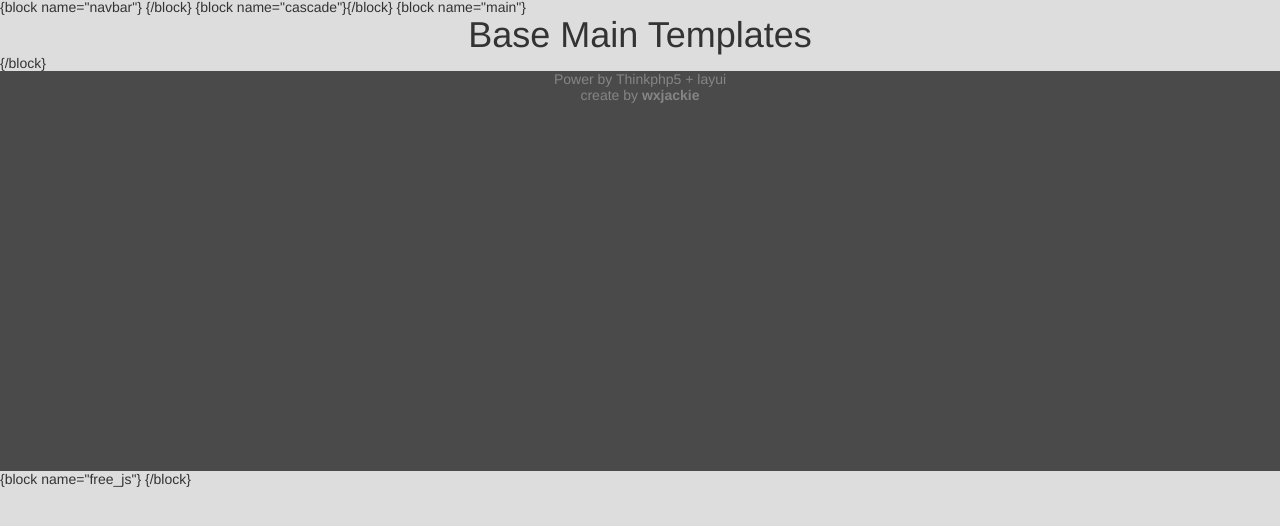
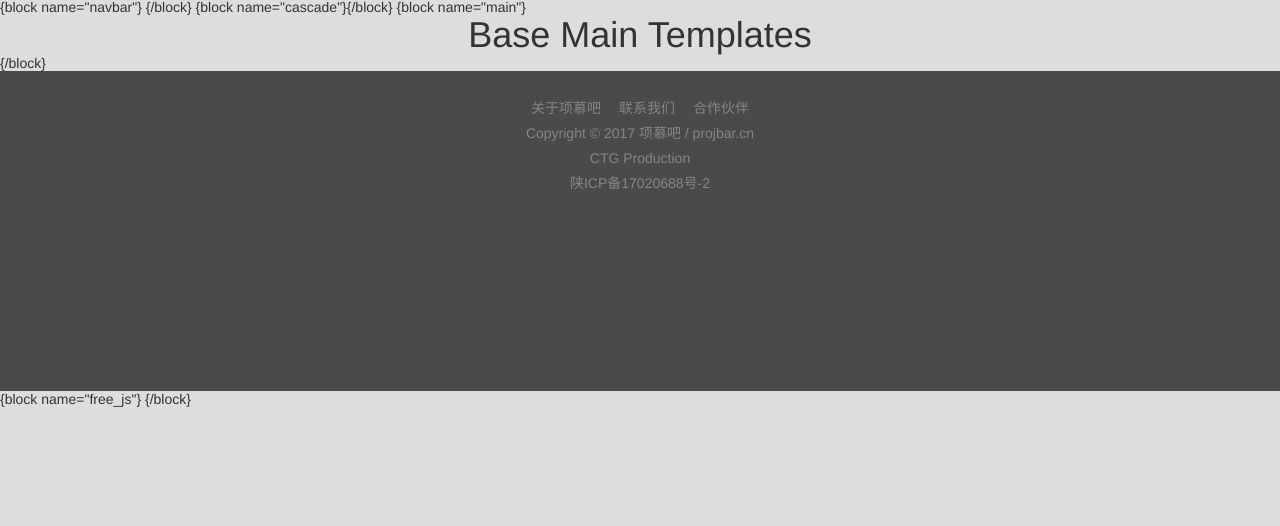
Before and after one commit to WizzStudio/projbar, a PHP site: page /DbName/templates/public/base.html in a window 1280 px wide. Shown: the part 51-577 px from the top of the page. Run offline with PHP 8.4, Linux system fonts and the light colour scheme; some libraries are stand-ins or nearby versions.

Commit message:
footer improve

```diff
--- a/public/static/common/css/common.css
+++ b/public/static/common/css/common.css
@@ -16,6 +16,7 @@
 .p-footer{
     text-align: center;
     height: 80px;
+    line-height: 25px;
 }
 .layui-form-checked span, .layui-form-checked:hover span{
     background-color: #ef5b25;
--- a/public/templates/public/base.html
+++ b/public/templates/public/base.html
@@ -51,10 +51,17 @@
     {block name="main"}
     <h1 align="center">Base Main Templates</h1>
     {/block}
-    <footer class="footer mydark p-footer" style="height:50vh;">
+    <footer class="footer mydark p-footer" style="height:40vh;">
       <div class="layui-container">
-        <p class="text-muted">Power by Thinkphp5 + layui</p>
-        <p class="text-muted">create by <b>wxjackie</b></p>
+        <br />
+        <p class="text-muted">
+          <a class="text-muted" href="{:url('index/public/about')}">关于项慕吧</a>&emsp;
+          <a class="text-muted" href="{:url('index/public/contact')}">联系我们</a>&emsp;
+          <a class="text-muted" href=#>合作伙伴</a>
+        </p>
+        <p class="text-muted">Copyright © 2017 项慕吧 / projbar.cn</p>
+        <p class="text-muted">CTG Production</p>
+        <p class="text-muted">陕ICP备17020688号-2</p>
       </div>
     </footer>
     <!-- Bootstrap core JavaScript -->
```
Also changed, not shown: application/index/controller/PublicController.php (added, +23 -0 lines), public/templates/index/public/about.html (added, +21 -0 lines), public/templates/index/public/contact.html (added, +21 -0 lines).
